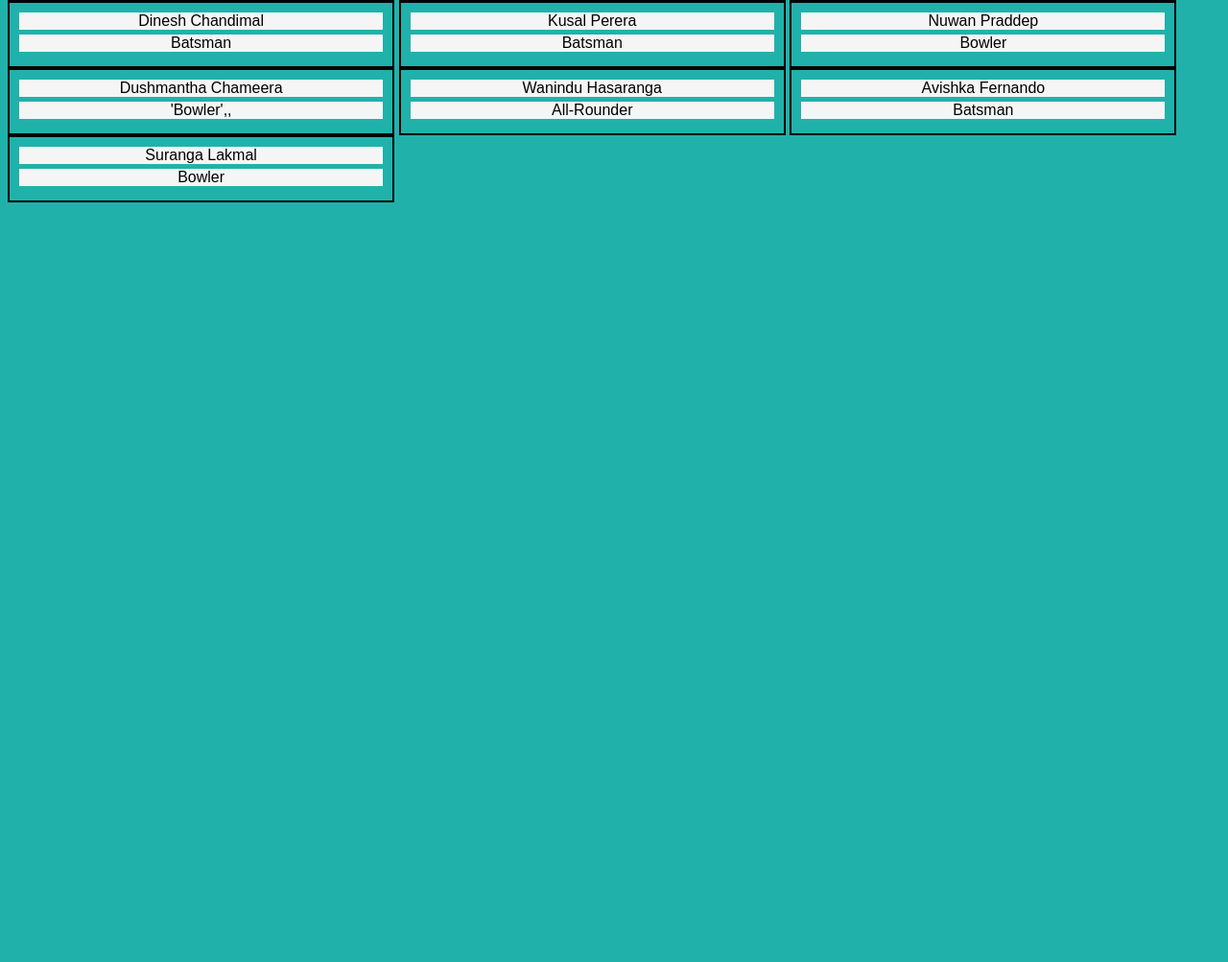
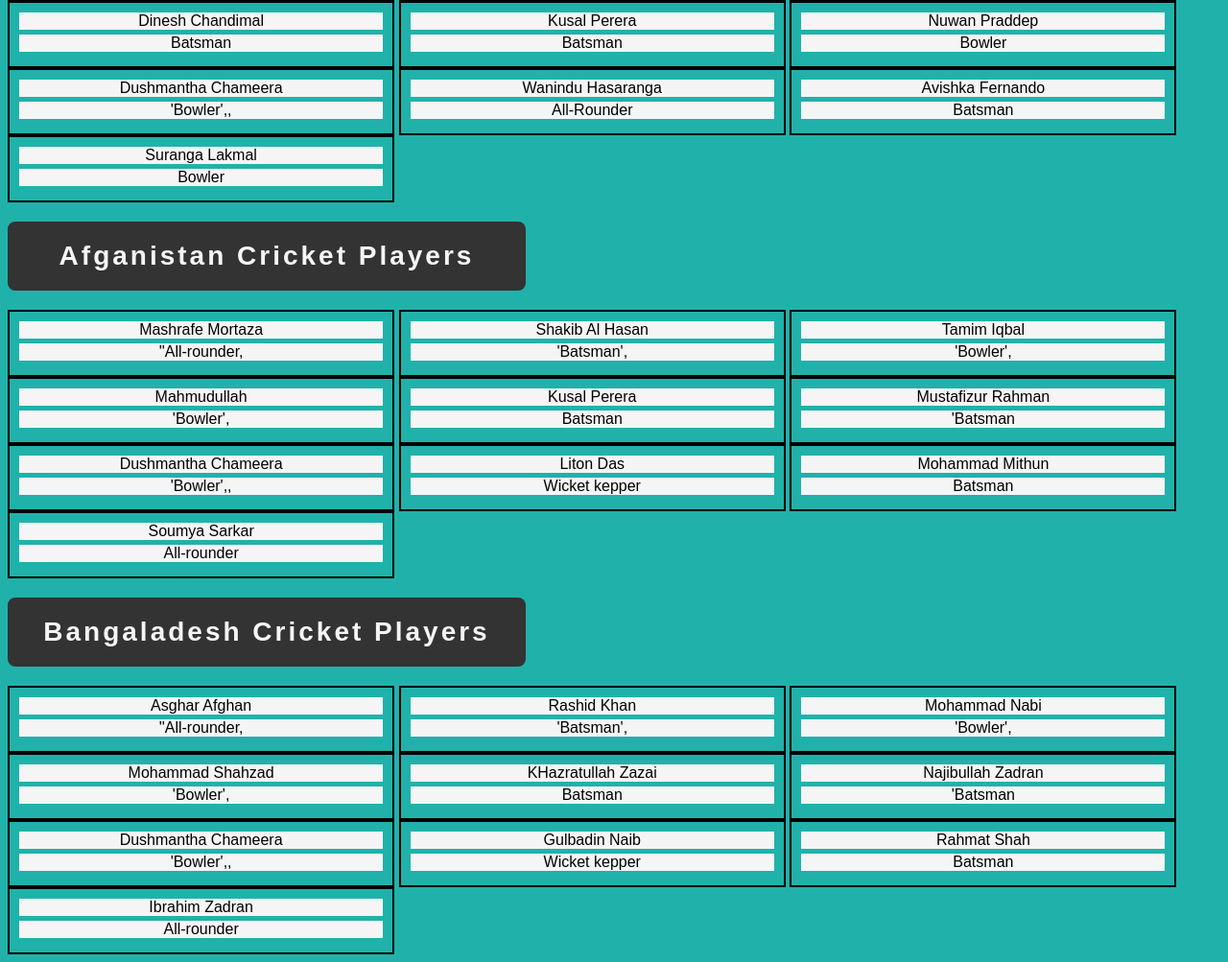
Before and after one commit to Vishnu478909/Cricket-Portal, a Flask app: page /Players in a window 1280 px wide. Shown: the part 2565-3568 px from the top of the page at 96% size. Before the commit the page ends 2776 px from the top, so only its background shows below. Run offline with Flask 3, Linux system fonts and the light colour scheme; data comes from the database, SQL or seed files in the repository; both versions use the stored data as it was after the commit.

Commit message:
Added info for players page

```diff
--- a/templates/Players.html
+++ b/templates/Players.html
@@ -360,6 +360,121 @@
                 <div class="player-info">Suranga Lakmal</div>
                 <div class="player-info">Bowler</div>
             </div>
+            <h2 class="h2">
+                Afganistan Cricket Players
+                  </h2>
+                  <div class="player">
+                    <div class="player-info">Mashrafe Mortaza</div>
+                    <div class="player-info">''All-rounder,</div>
+                </div>
+                <div class="player">
+                    <div class="player-info">Shakib Al Hasan</div>
+                    <div class="player-info">'Batsman',</div>
+                </div>
 
+                <div class="player">
+                    <div class="player-info">Tamim Iqbal</div>
+                    <div class="player-info">'Bowler',</div>
+                </div>
+
+
+                <div class="player">
+                    <div class="player-info">Mahmudullah</div>
+                    <div class="player-info">'Bowler',</div>
+                </div>
+
+
+                <div class="player">
+                    <div class="player-info">Kusal Perera</div>
+                    <div class="player-info">Batsman</div>
+                </div>
+
+
+                <div class="player">
+                    <div class="player-info">Mustafizur Rahman</div>
+                    <div class="player-info">'Batsman</div>
+                </div>
+
+
+                <div class="player">
+                    <div class="player-info">Dushmantha Chameera</div>
+                    <div class="player-info">'Bowler',,</div>
+                </div>
+
+
+                <div class="player">
+                    <div class="player-info">Liton Das</div>
+                    <div class="player-info">Wicket kepper</div>
+                </div>
+
+
+                <div class="player">
+                    <div class="player-info">Mohammad Mithun</div>
+                    <div class="player-info">Batsman</div>
+                </div>
+
+
+                <div class="player">
+                    <div class="player-info">Soumya Sarkar</div>
+                    <div class="player-info">All-rounder</div>
+                </div>
+                <h2 class="h2">
+                    Bangaladesh Cricket Players
+                      </h2>
+                      <div class="player">
+                        <div class="player-info">Asghar Afghan</div>
+                        <div class="player-info">''All-rounder,</div>
+                    </div>
+                    <div class="player">
+                        <div class="player-info">Rashid Khan</div>
+                        <div class="player-info">'Batsman',</div>
+                    </div>
+
+                    <div class="player">
+                        <div class="player-info">Mohammad Nabi</div>
+                        <div class="player-info">'Bowler',</div>
+                    </div>
+
+
+                    <div class="player">
+                        <div class="player-info">Mohammad Shahzad</div>
+                        <div class="player-info">'Bowler',</div>
+                    </div>
+
+
+                    <div class="player">
+                        <div class="player-info">KHazratullah Zazai</div>
+                        <div class="player-info">Batsman</div>
+                    </div>
+
+
+                    <div class="player">
+                        <div class="player-info">Najibullah Zadran</div>
+                        <div class="player-info">'Batsman</div>
+                    </div>
+
+
+                    <div class="player">
+                        <div class="player-info">Dushmantha Chameera</div>
+                        <div class="player-info">'Bowler',,</div>
+                    </div>
+
+
+                    <div class="player">
+                        <div class="player-info">Gulbadin Naib</div>
+                        <div class="player-info">Wicket kepper</div>
+                    </div>
+
+
+                    <div class="player">
+                        <div class="player-info">Rahmat Shah</div>
+                        <div class="player-info">Batsman</div>
+                    </div>
+
+
+                    <div class="player">
+                        <div class="player-info">Ibrahim Zadran</div>
+                        <div class="player-info">All-rounder</div>
+                    </div>
 </body>
 </html>
```
Also changed, not shown: Cricket.db.
